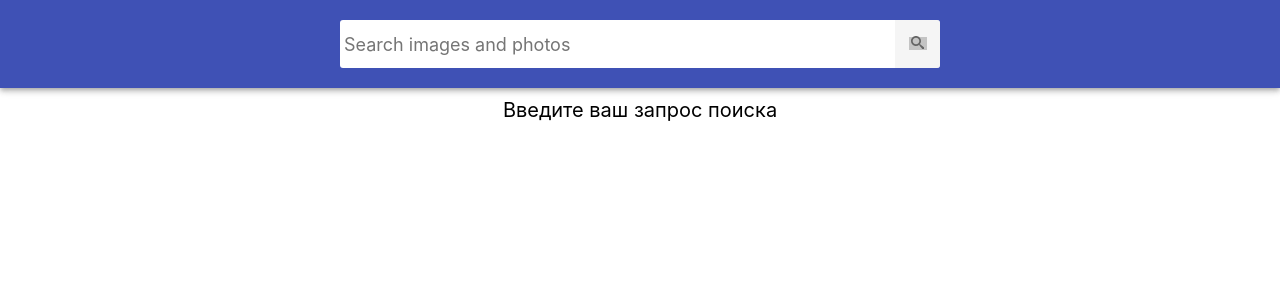
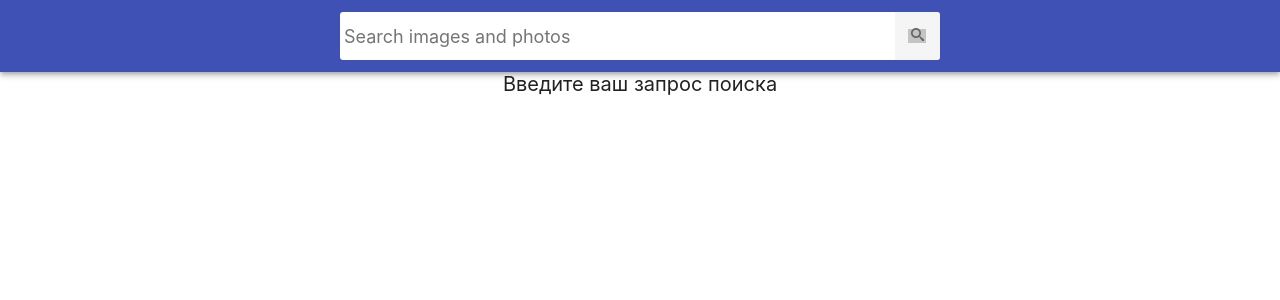
Before and after one commit to MishinaIra55/goit-react-hw-04-images, a React (Create React App) app: page / in a window 1280 px wide. Shown: the top 300 px of the page. Built offline with nearby package versions, Linux system fonts and the light colour scheme; grey boxes are pictures that could not be loaded.

Commit message:
fixed component удалила форму

```diff
--- a/package.json
+++ b/package.json
@@ -15,6 +15,7 @@
     "react-icons": "^4.7.1",
     "react-scripts": "5.0.1",
     "react-toastify": "^9.1.1",
+    "styled-components": "^5.3.6",
     "web-vitals": "^2.1.3"
   },
   "scripts": {
--- a/src/components/GalleryForm.module.css
+++ /dev/null
@@ -1,5 +0,0 @@
-.text {
-  margin-top: 10px;
-  text-align: center;
-  font-size: 20px;
-}
--- a/src/styles.css/styles.css
+++ b/src/styles.css/styles.module.css
@@ -36,6 +36,10 @@ img {
   padding-bottom: 24px;
 }
 
+.text {
+  font-size: 20px;
+  text-align: center;
+}
 /*
  * Стили компонента Searchbar
  */
```
Also changed, not shown: src/components/App.jsx (+1 -62 lines), src/components/GalleryForm.jsx (deleted, +0 -94 lines), src/components/Modal/Modal.jsx (+0 -49 lines), 1 other file (tests, documents, lock files or other folders).
